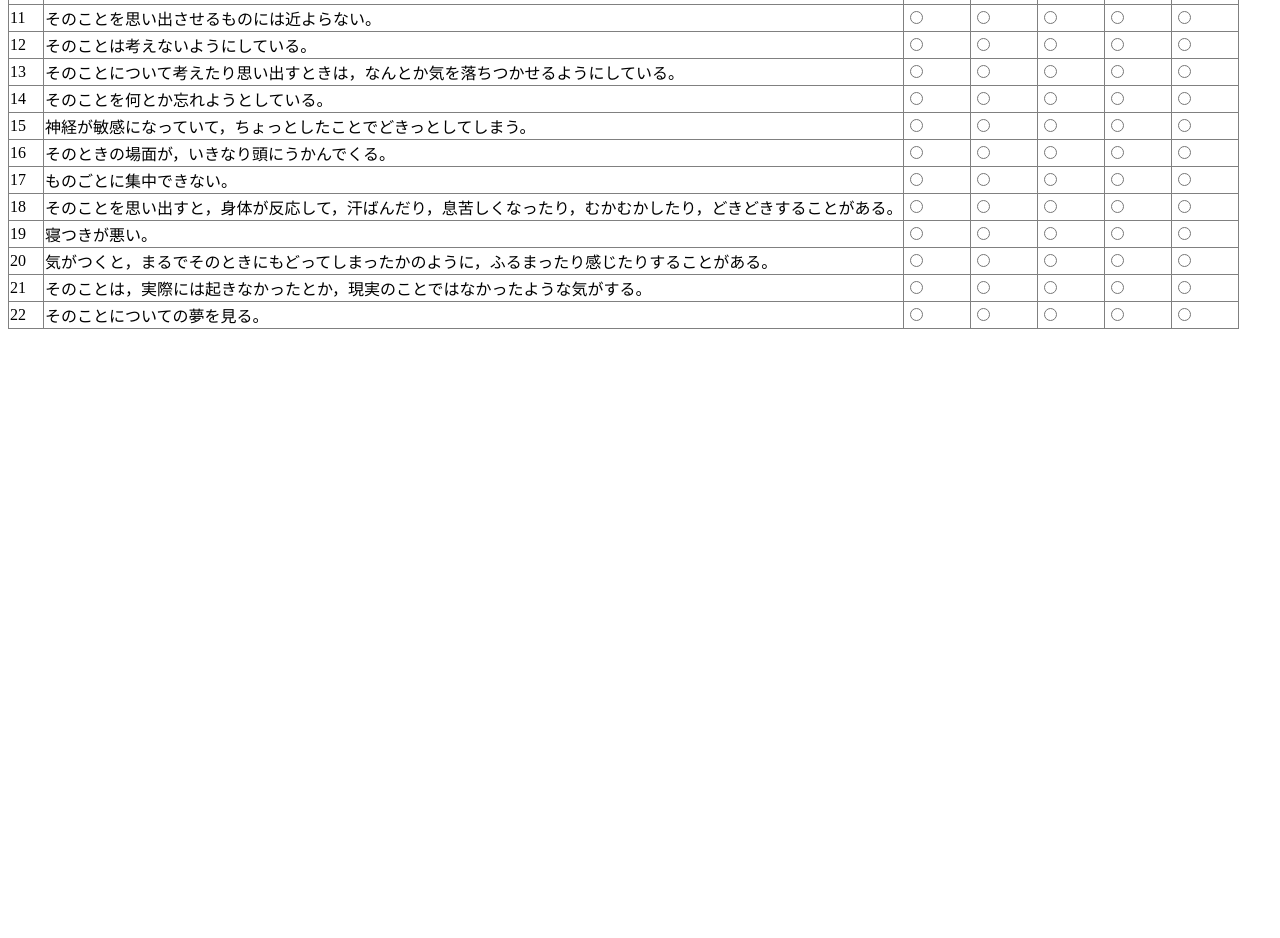
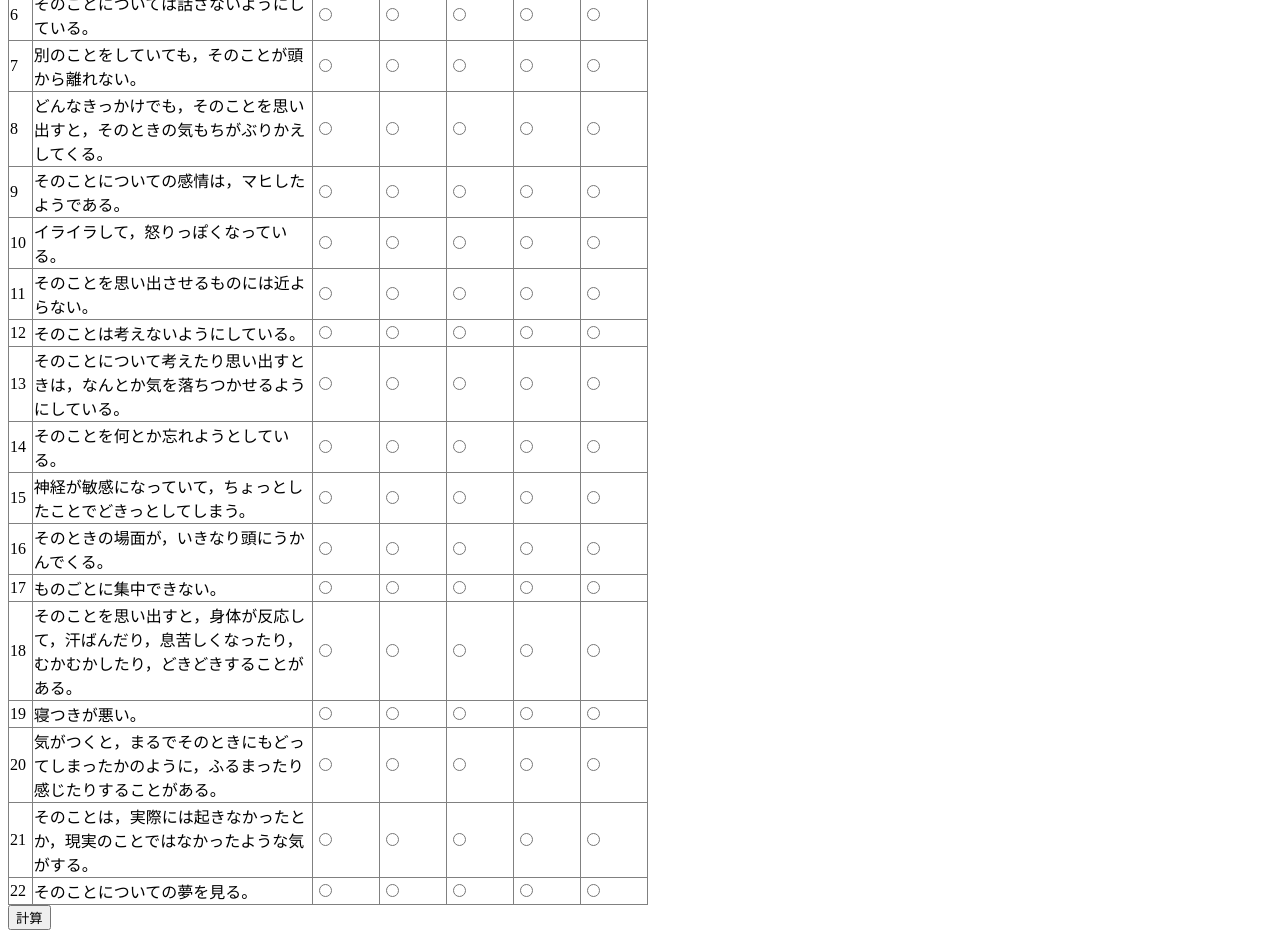
Before and after one commit to GRGSIBERIA/ies-r-est, a plain HTML site: page index.html in a window 1280 px wide. Shown: the part 503-1441 px from the top of the page. Before the commit the page ends 840 px from the top, so only its background shows below. Drawn offline with Linux system fonts and the light colour scheme.

Commit message:
出来事を評価する部分を追加

```diff
--- a/index.html
+++ b/index.html
@@ -14,11 +14,18 @@
             <input type="text" width="24">に関して、<b><u>本日を含む最近の1週間</u></b>では、それぞれの項目の内容について、どの程度強く悩まされましたか？（答えに迷った場合は、不明とせずにもっとも近いと思うものを選んでください）
         </section>
         <section id="question">
-            <table id="qs-tab" border="1" style="border-collapse: collapse">
+            <table width="640" id="qs-tab" border="1" style="border-collapse: collapse">
 
             </table>
         </section>
+        <section>
+            <input type="button" value="計算" style="width: 64; height: 32;" onclick="calculate()">
+        </section>
+        <section id="result">
+            <table id="rs-tab" border="1" style="border-collapse: collapse">
 
+            </table>
+        </section>
         <script src="./main.js"></script>
     </body>
 </html>
--- a/main.js
+++ b/main.js
@@ -1,26 +1,26 @@
 question = [
-    {"id":  1, "factor": 0,"text": "どんなきっかけでも，そのことを思い出すと，そのときの気もちがぶりかえしてくる。"},
-    {"id":  2, "factor": 0,"text": "睡眠の途中で目がさめてしまう。"},
-    {"id":  3, "factor": 0,"text": "別のことをしていても，そのことが頭から離れない。"},
-    {"id":  4, "factor": 2,"text": "イライラして，怒りっぽくなっている。"},
-    {"id":  5, "factor": 1,"text": "そのことについて考えたり思い出すときは，なんとか気を落ちつかせるようにしている。"},
-    {"id":  6, "factor": 0,"text": "考えるつもりはないのに，そのことを考えてしまうことがある。"},
-    {"id":  7, "factor": 1,"text": "そのことは，実際には起きなかったとか，現実のことではなかったような気がする。"},
-    {"id":  8, "factor": 1,"text": "そのことを思い出させるものには近よらない。"},
-    {"id":  9, "factor": 0,"text": "そのときの場面が，いきなり頭にうかんでくる。"},
-    {"id": 10, "factor": 2,"text": "神経が敏感になっていて，ちょっとしたことでどきっとしてしまう。"},
-    {"id": 11, "factor": 1,"text": "そのことは考えないようにしている。"},
-    {"id": 12, "factor": 1,"text": "そのことについては，まだいろいろな気もちがあるが，それには触れないようにしている。"},
-    {"id": 13, "factor": 1,"text": "そのことについての感情は，マヒしたようである。"},
-    {"id": 14, "factor": 0,"text": "気がつくと，まるでそのときにもどってしまったかのように，ふるまったり感じたりすることがある。"},
-    {"id": 15, "factor": 2,"text": "寝つきが悪い。"},
-    {"id": 16, "factor": 0,"text": "そのことについて，感情が強くこみあげてくることがある。"},
-    {"id": 17, "factor": 1,"text": "そのことを何とか忘れようとしている。"},
-    {"id": 18, "factor": 2,"text": "ものごとに集中できない。"},
-    {"id": 19, "factor": 2,"text": "そのことを思い出すと，身体が反応して，汗ばんだり，息苦しくなったり，むかむかしたり，どきどきすることがある。"},
-    {"id": 20, "factor": 0,"text": "そのことについての夢を見る。"},
-    {"id": 21, "factor": 2,"text": "警戒して用心深くなっている気がする。"},
-    {"id": 22, "factor": 1,"text": "そのことについては話さないようにしている。"}
+    {"ord": 0, "id":  1, "factor": 0,"text": "どんなきっかけでも，そのことを思い出すと，そのときの気もちがぶりかえしてくる。"},
+    {"ord": 0, "id":  2, "factor": 0,"text": "睡眠の途中で目がさめてしまう。"},
+    {"ord": 0, "id":  3, "factor": 0,"text": "別のことをしていても，そのことが頭から離れない。"},
+    {"ord": 0, "id":  4, "factor": 2,"text": "イライラして，怒りっぽくなっている。"},
+    {"ord": 0, "id":  5, "factor": 1,"text": "そのことについて考えたり思い出すときは，なんとか気を落ちつかせるようにしている。"},
+    {"ord": 0, "id":  6, "factor": 0,"text": "考えるつもりはないのに，そのことを考えてしまうことがある。"},
+    {"ord": 0, "id":  7, "factor": 1,"text": "そのことは，実際には起きなかったとか，現実のことではなかったような気がする。"},
+    {"ord": 0, "id":  8, "factor": 1,"text": "そのことを思い出させるものには近よらない。"},
+    {"ord": 0, "id":  9, "factor": 0,"text": "そのときの場面が，いきなり頭にうかんでくる。"},
+    {"ord": 0, "id": 10, "factor": 2,"text": "神経が敏感になっていて，ちょっとしたことでどきっとしてしまう。"},
+    {"ord": 0, "id": 11, "factor": 1,"text": "そのことは考えないようにしている。"},
+    {"ord": 0, "id": 12, "factor": 1,"text": "そのことについては，まだいろいろな気もちがあるが，それには触れないようにしている。"},
+    {"ord": 0, "id": 13, "factor": 1,"text": "そのことについての感情は，マヒしたようである。"},
+    {"ord": 0, "id": 14, "factor": 0,"text": "気がつくと，まるでそのときにもどってしまったかのように，ふるまったり感じたりすることがある。"},
+    {"ord": 0, "id": 15, "factor": 2,"text": "寝つきが悪い。"},
+    {"ord": 0, "id": 16, "factor": 0,"text": "そのことについて，感情が強くこみあげてくることがある。"},
+    {"ord": 0, "id": 17, "factor": 1,"text": "そのことを何とか忘れようとしている。"},
+    {"ord": 0, "id": 18, "factor": 2,"text": "ものごとに集中できない。"},
+    {"ord": 0, "id": 19, "factor": 2,"text": "そのことを思い出すと，身体が反応して，汗ばんだり，息苦しくなったり，むかむかしたり，どきどきすることがある。"},
+    {"ord": 0, "id": 20, "factor": 0,"text": "そのことについての夢を見る。"},
+    {"ord": 0, "id": 21, "factor": 2,"text": "警戒して用心深くなっている気がする。"},
+    {"ord": 0, "id": 22, "factor": 1,"text": "そのことについては話さないようにしている。"}
 ];
 
 const shuffleArray = (arr) => {
@@ -35,9 +35,6 @@ const shuffleArray = (arr) => {
 };
 
 window.addEventListener("load", (event) => {
-    const factorEn = ["Instrucsion", "Avoidance", "Hyperarousal"];
-    const factorJa = ["侵入症状", "回避症状", "過覚醒症状"];
-
     let tab = document.getElementById("qs-tab");
 
     const dce = (e) => {
@@ -75,6 +72,7 @@ window.addEventListener("load", (event) => {
     let shuffles = shuffleArray(question);
     for (let i = 0; i < shuffles.length; i++) {
         const t = shuffles[i]["text"];
+        shuffles[i]["ord"] = i;
 
         let tr = dce("tr");
 
@@ -87,7 +85,7 @@ window.addEventListener("load", (event) => {
         const makeradio = (td, fac) => {
             let b1 = dce("input");
             b1.type = "radio";
-            b1.name = "id-" + shuffles[i]["id"].toString();
+            b1.name = "name-" + shuffles[i]["id"].toString();
             b1.value = fac;
             td.appendChild(b1)
         }
@@ -105,3 +103,47 @@ window.addEventListener("load", (event) => {
     }
 
 });
+
+function calculate() {
+    const factorEn = ["Instrucsion", "Avoidance", "Hyperarousal", "Total"];
+    const factorJa = ["侵入症状", "回避症状", "過覚醒症状", "合計点"];
+    let factors = [0, 0, 0, 0]
+
+    for (let i = 0; i < question.length-1; ++i) {
+        let point = 0;
+
+        let rads = document.getElementsByName("name-" + question[i]["id"].toString());
+
+        for (let j = 0; j < 5; j++) {
+
+            if (rads.item(j).checked === true) {
+                point = j;
+                break;
+            }
+        }
+
+        let facid = question[i]["factor"]
+        factors[facid] += point;
+    }
+    factors[3] = factors[0] + factors[1] + factors[2];
+
+    let tab = document.getElementById("rs-tab");
+    while (fsc = tab.firstChild) {
+        tab.removeChild(fsc);
+    }
+
+    const dce = (e) => {
+        return document.createElement(e);
+    };
+
+    for (let i = 0; i < factors.length; i++) {
+        let tr = dce("tr");
+        let td_name = dce("td");
+        td_name.innerText = factorJa[i];
+        let td_point = dce("td");
+        td_point.innerText = factors[i].toString();
+        tr.appendChild(td_name);
+        tr.appendChild(td_point);
+        tab.appendChild(tr);
+    }
+}
```
